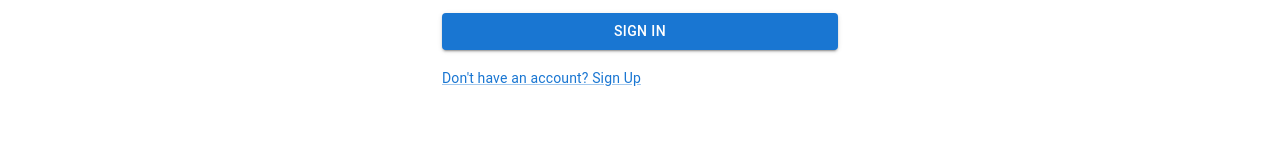
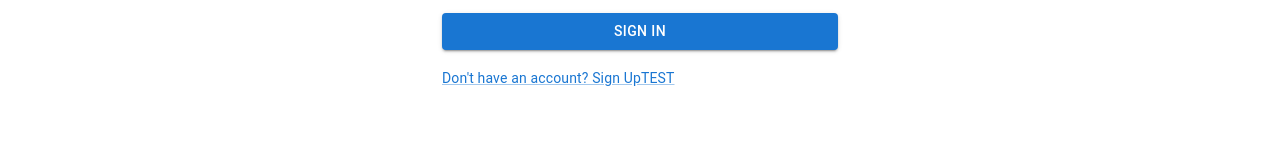
Before and after one commit to Thomas-Carfano/StrangersThings, a React (Vite) app: page /SignIn in a window 1280 px wide. Shown: the part 557-713 px from the top of the page. Built offline with nearby package versions, Linux system fonts and the light colour scheme.

Commit message:
test link

```diff
--- a/src/Pages/LoginPage.jsx
+++ b/src/Pages/LoginPage.jsx
@@ -127,7 +127,7 @@ const SignIn = ({setTokenResponse}) => {
             <Grid container>
               <Grid item>
                 <Link href="./SignUp" variant="body2">
-                  {"Don't have an account? Sign Up"}
+                  {"Don't have an account? Sign UpTEST"}
                 </Link>
               </Grid>
             </Grid>
```
